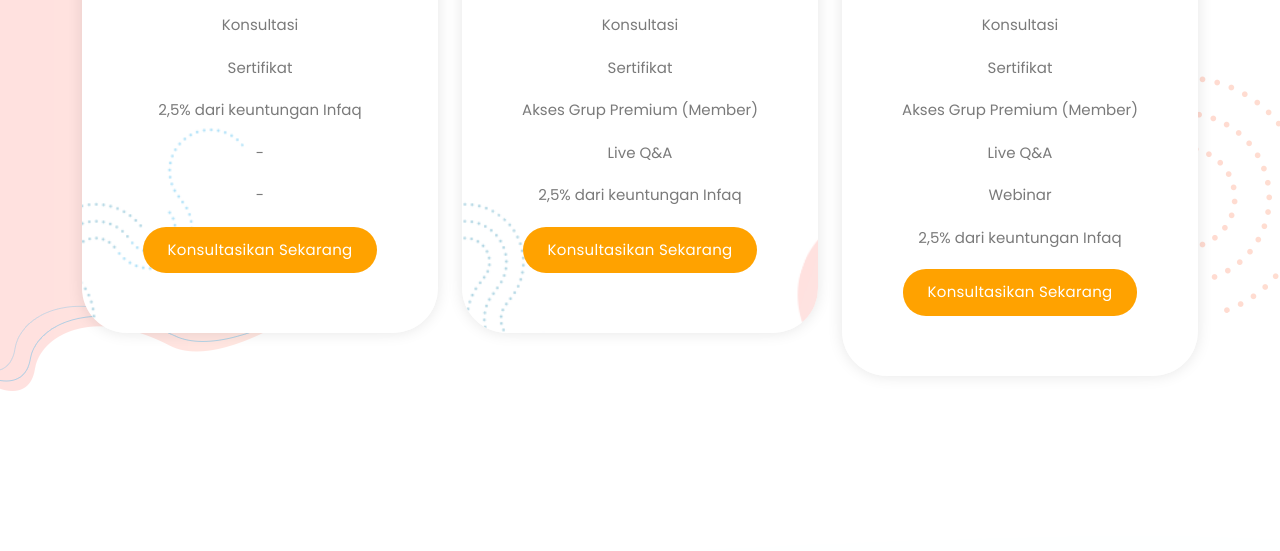
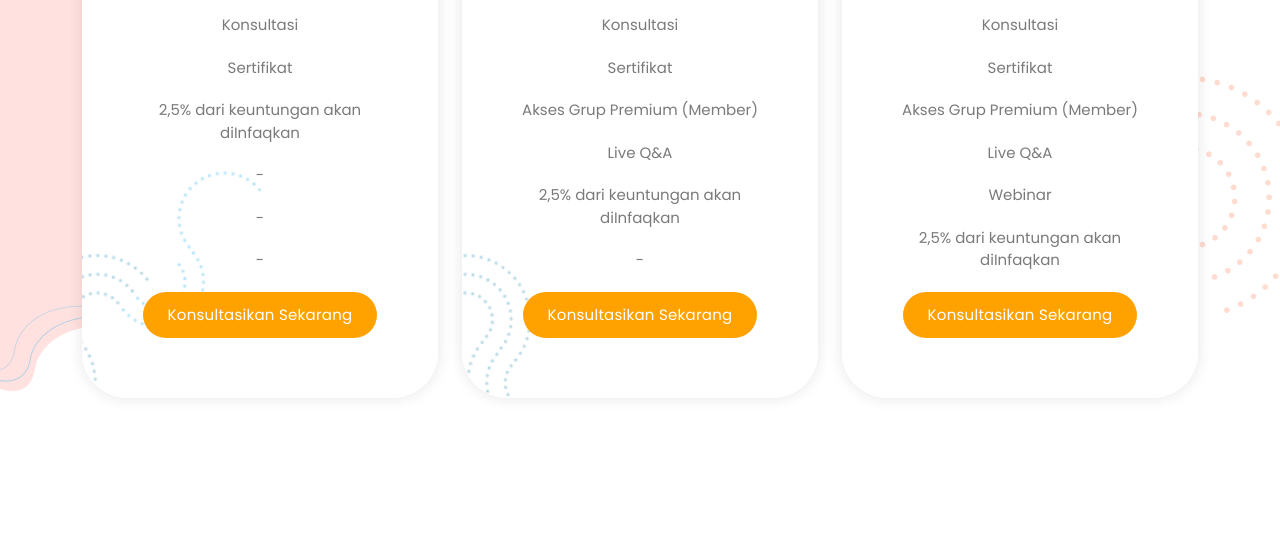
Before and after one commit to bahasbasic/bahasbasic.github.io, a plain HTML site: page index.html in a window 1280 px wide. Shown: the part 2178-2729 px from the top of the page. Drawn offline with Linux system fonts and the light colour scheme.

Commit message:
Mengubah list di index

```diff
--- a/index.html
+++ b/index.html
@@ -234,7 +234,8 @@
                 <li>Dominasi test (Youth dan Adult)</li>
                 <li>Konsultasi</li>
                 <li>Sertifikat</li>
-                <li>2,5% dari keuntungan Infaq</li>
+                <li>2,5% dari keuntungan akan diInfaqkan</li>
+                <li> - </li>
                 <li> - </li>
                 <li> - </li>
               </ul>
@@ -254,7 +255,8 @@
                 <li>Sertifikat</li>
                 <li>Akses Grup Premium (Member)</li>
                 <li>Live Q&A</li>
-                <li>2,5% dari keuntungan Infaq </li>
+                <li>2,5% dari keuntungan akan diInfaqkan</li>
+                <li> - </li>
               </ul>
               <div class="main-blue-button-hover">
                 <a href="http://wa.me/62895334900318">Konsultasikan Sekarang</a>
@@ -273,7 +275,7 @@
                 <li>Akses Grup Premium (Member)</li>
                 <li>Live Q&A</li>
                 <li>Webinar</li>
-                <li>2,5% dari keuntungan Infaq </li>
+                <li>2,5% dari keuntungan akan diInfaqkan</li>
               </ul>
               <div class="main-blue-button-hover">
                 <a href="http://wa.me/62895334900318">Konsultasikan Sekarang</a>
```
